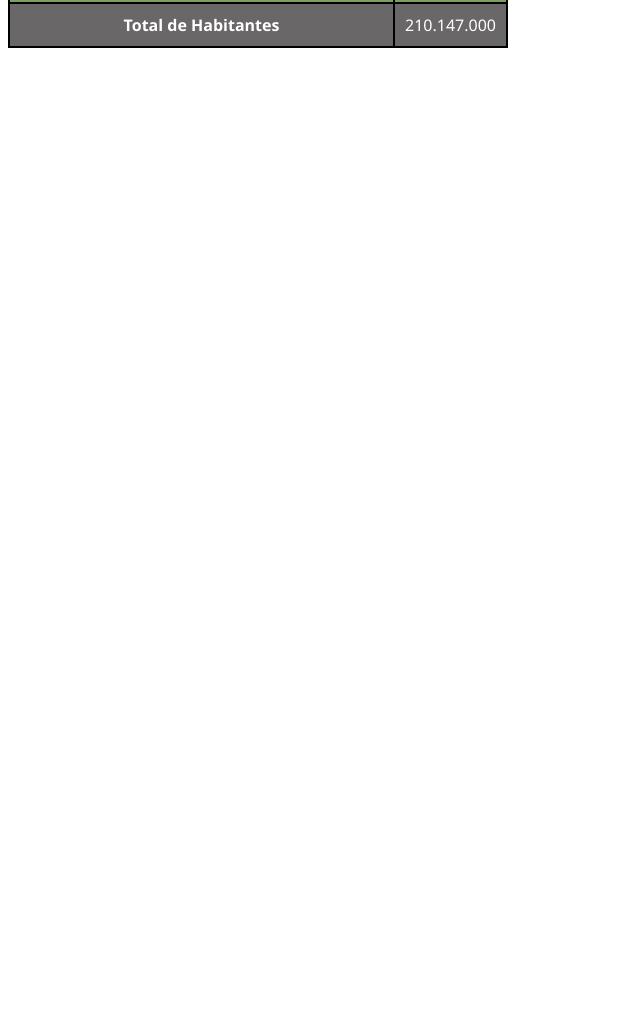
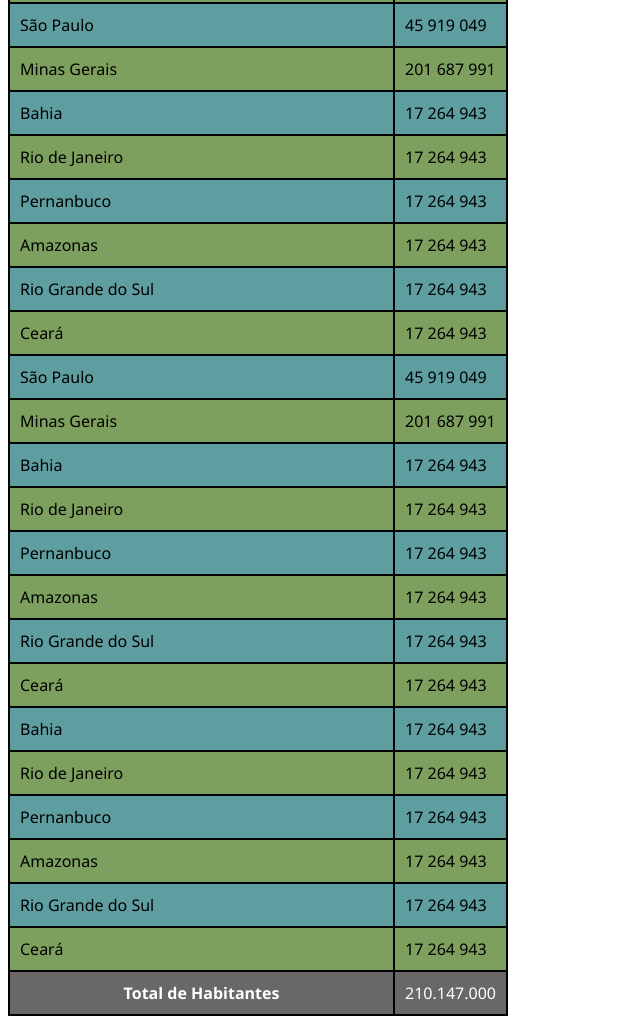
Before and after one commit to Joenderson94/html-css, a plain HTML site: page exercicios/ex023 Tabela/tabela002.html in a window 1280 px wide. Shown: the part 480-1504 px from the top of the page, without its empty margins (0-640 px from the left). Before the commit the page ends 800 px from the top, so only its background shows below. Drawn offline with Linux system fonts and the light colour scheme.

Commit message:
tabela003

```diff
--- a/exercicios/ex023 Tabela/tabela002.html
+++ b/exercicios/ex023 Tabela/tabela002.html
@@ -11,7 +11,14 @@
         table{
             border-collapse: collapse;
             width: 500px;
+            position: relative;
 
+        }
+
+        thead > tr > th{
+            position: sticky;
+            top:-1px;
+            background-color: rgb(105, 103, 103);
         }
 
         tbody > tr:nth-child(odd){
@@ -82,6 +89,94 @@
                 <td>Ceará</td>
                 <td class="num">17 264 943</td>
             </tr>
+            <tr>
+                <td>São Paulo</td>
+                <td class="num">45 919 049</td>
+            </tr>
+            <tr>
+                <td>Minas Gerais</td>
+                <td class="num">201 687 991</td>
+            </tr>
+            <tr>
+                <td>Bahia</td>
+                <td class="num">17 264 943</td>
+            </tr>
+            <tr>
+                <td>Rio de Janeiro</td>
+                <td class="num">17 264 943</td>
+            </tr>
+            <tr>
+                <td>Pernanbuco</td>
+                <td class="num">17 264 943</td>
+            </tr>
+            <tr>
+                <td>Amazonas</td>
+                <td class="num">17 264 943</td>
+            </tr>
+            <tr>
+                <td>Rio Grande do Sul</td>
+                <td class="num">17 264 943</td>
+            </tr>
+            <tr>
+                <td>Ceará</td>
+                <td class="num">17 264 943</td>
+            </tr>
+            <tr>
+                <td>São Paulo</td>
+                <td class="num">45 919 049</td>
+            </tr>
+            <tr>
+                <td>Minas Gerais</td>
+                <td class="num">201 687 991</td>
+            </tr>
+            <tr>
+                <td>Bahia</td>
+                <td class="num">17 264 943</td>
+            </tr>
+            <tr>
+                <td>Rio de Janeiro</td>
+                <td class="num">17 264 943</td>
+            </tr>
+            <tr>
+                <td>Pernanbuco</td>
+                <td class="num">17 264 943</td>
+            </tr>
+            <tr>
+                <td>Amazonas</td>
+                <td class="num">17 264 943</td>
+            </tr>
+            <tr>
+                <td>Rio Grande do Sul</td>
+                <td class="num">17 264 943</td>
+            </tr>
+            <tr>
+                <td>Ceará</td>
+                <td class="num">17 264 943</td>
+            </tr>
+            <tr>
+                <td>Bahia</td>
+                <td class="num">17 264 943</td>
+            </tr>
+            <tr>
+                <td>Rio de Janeiro</td>
+                <td class="num">17 264 943</td>
+            </tr>
+            <tr>
+                <td>Pernanbuco</td>
+                <td class="num">17 264 943</td>
+            </tr>
+            <tr>
+                <td>Amazonas</td>
+                <td class="num">17 264 943</td>
+            </tr>
+            <tr>
+                <td>Rio Grande do Sul</td>
+                <td class="num">17 264 943</td>
+            </tr>
+            <tr>
+                <td>Ceará</td>
+                <td class="num">17 264 943</td>
+            </tr>
 
 
         </tbody>
```
Also changed, not shown: exercicios/ex023 Tabela/tabela003.html (added, +39 -0 lines).
